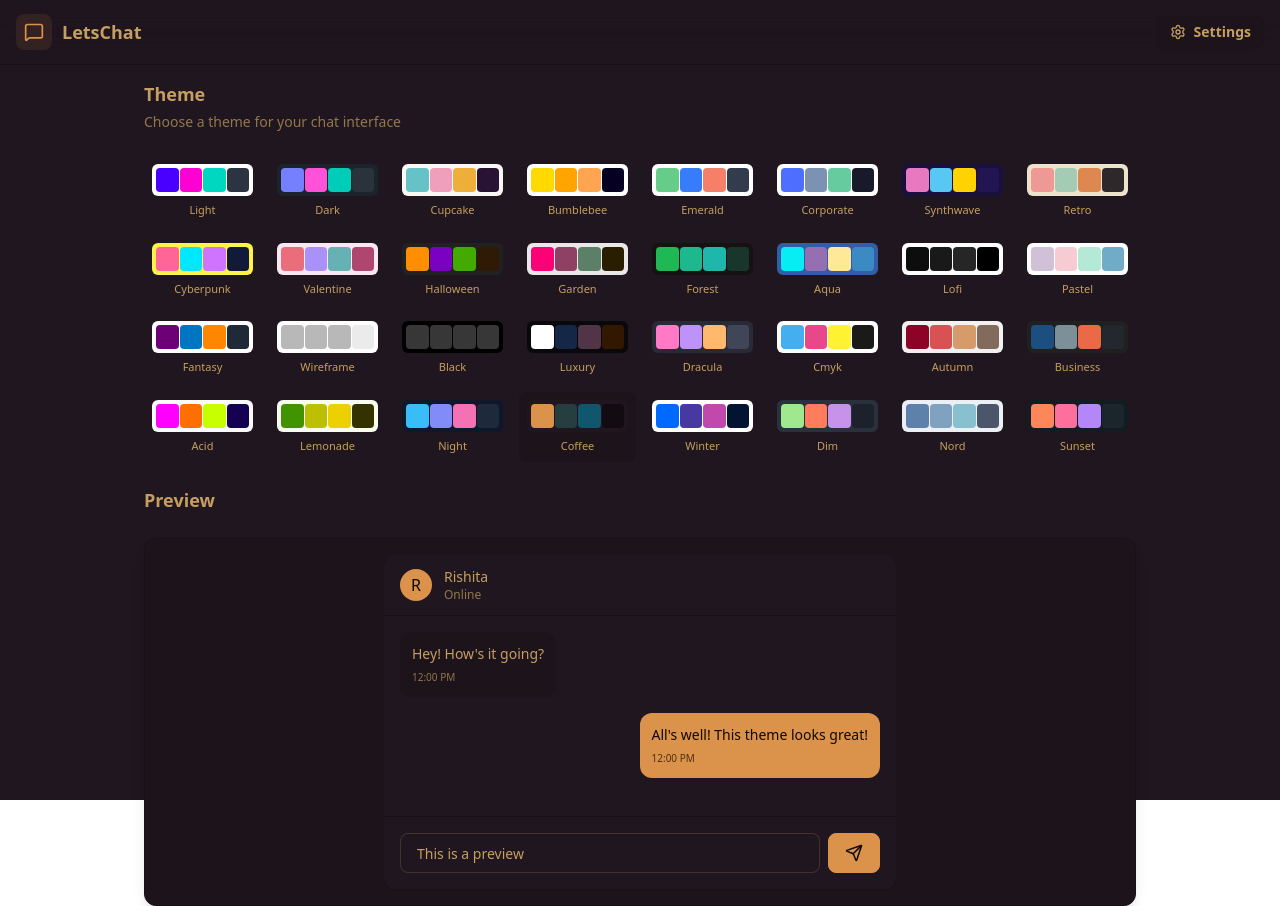
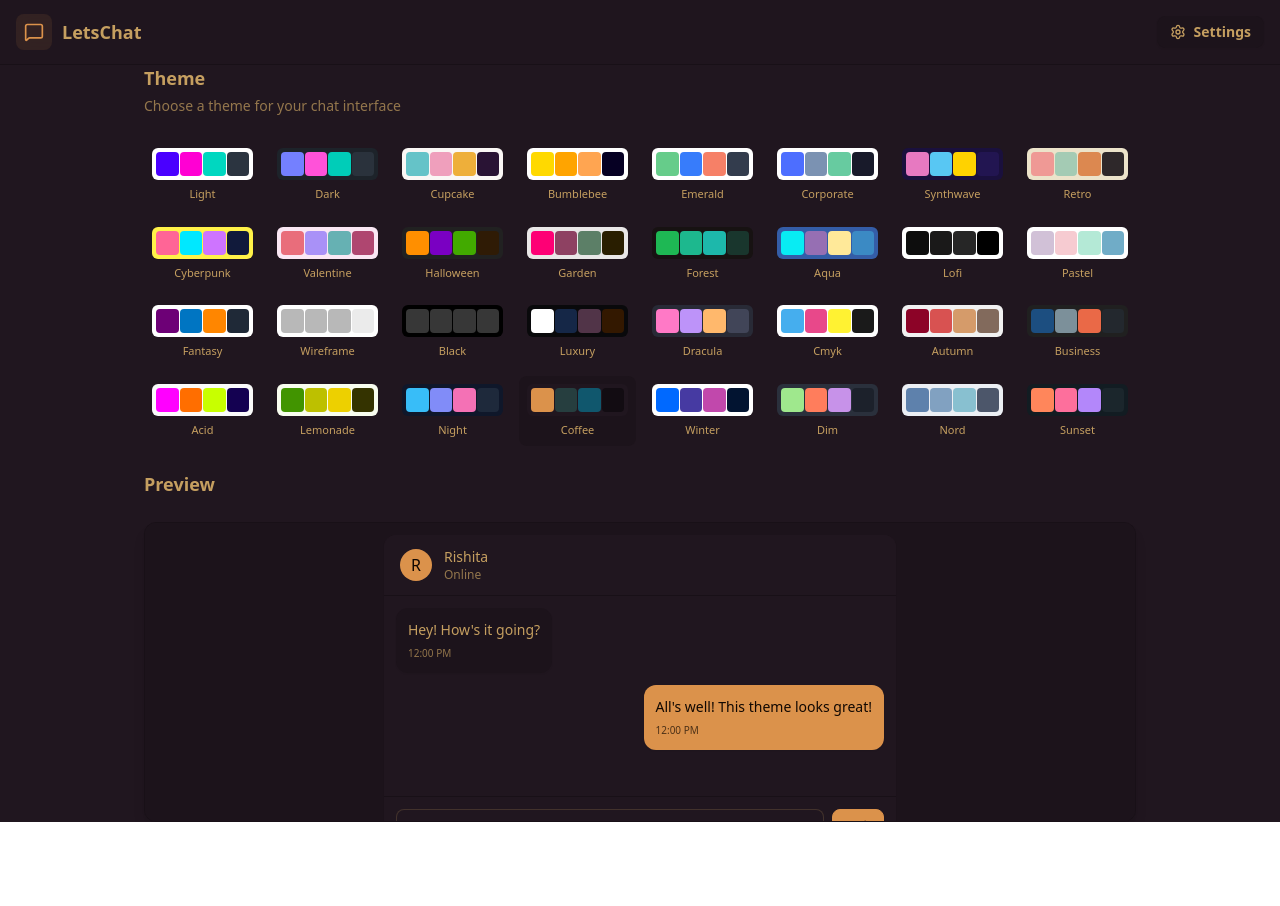
Before and after one commit to Rishita09/LetsChat, a React (Vite) app in the folder frontend/: page /settings in a window 1280 px wide. After the commit the page ends 822 px from the top, so only its background shows below. Built offline with nearby package versions, Linux system fonts and the light colour scheme; no server answers.

Commit message:
`Refactor CSS classes and styles in Navbar, ProfilePage, and SettingsPage components`

```diff
--- a/frontend/src/components/Navbar.jsx
+++ b/frontend/src/components/Navbar.jsx
@@ -6,7 +6,7 @@ import { LogOut, MessageSquare, Settings, User } from "lucide-react";
 const Navbar = () => {
   const { logout, authUser } = useAuthStore();
   return (
-    <header className="bg-base-100 border-b border-base-300 fixed w-full top-0 z-40 backdrop-blur-lg bg-base-100/10">
+    <header className="bg-base-100 border-b border-base-300 fixed w-full top-0 z-40 backdrop-blur-lg bg-base-100/80">
       <div className="container mx-auto px-4 h-16">
         <div className="flex items-center justify-between h-full">
           <div className="flex items-center gap-8">
--- a/frontend/src/pages/ProfilePage.jsx
+++ b/frontend/src/pages/ProfilePage.jsx
@@ -21,9 +21,9 @@ const ProfilePage = () => {
   };
 
   return (
-    <div className="h-screen bg-gradient-to-t from-black to-slate-800 pt-20ddx">
+    <div className="min-h-screen bg-gradient-to-t from-black to-slate-800 pt-16">
       <div className="max-w-2xl mx-auto p-4 py-8">
-        <div className="bg-base-300 rounded-xl p-6 space-y-8">
+        <div className="bg-base-300 rounded-xl p-4 space-y-6">
           <div className="text-center">
             <h1 className="text-2xl font-semibold">Profile</h1>
             <p className="mt-2">Your profile information</p>
@@ -34,7 +34,7 @@ const ProfilePage = () => {
               <img
                 src={selectedImg || authUser.profilePic || "/avatar.png"}
                 alt="Profile"
-                className="size-32 rounded-full object-cover border-4"
+                className="size-24 rounded-full object-cover border-4"
               />
               <label
                 htmlFor="avatar-upload"
@@ -83,7 +83,7 @@ const ProfilePage = () => {
             </div>
           </div>
 
-          <div className="mt-6 bg-base-300 rounded-xl p-6">
+          <div className="mt-4 bg-base-300 rounded-xl p-4">
             <h2 className="text-lg font-medium mb-4">Account Information</h2>
             <div className="space-y-3 text-sm">
               <div className="flex items-center justify-between py-2 border-b border-zinc-700">
--- a/frontend/src/pages/SettingsPage.jsx
+++ b/frontend/src/pages/SettingsPage.jsx
@@ -11,7 +11,7 @@ const PREVIEW_MESSAGES = [
 const SettingsPage = () => {
   const { theme, setTheme } = useThemeStore();
   return (
-    <div className="h-screen container mx-auto px-4 pt-20 max-w-5xl">
+    <div className="min-h-screen container mx-auto px-4 pt-16 max-w-5xl">
       <div className="space-y-6">
         <div className="flex flex-col gap-1">
           <h2 className="text-lg font-semibold">Theme</h2>
@@ -48,8 +48,8 @@ const SettingsPage = () => {
 
         {/* Preview Section */}
         <h3 className="text-lg font-semibold mb-3">Preview</h3>
-        <div className="rounded-xl border border-base-300 overflow-hidden bg-base-100 shadow-lg">
-          <div className="p-4 bg-base-200">
+        <div className="rounded-xl border border-base-300 overflow-hidden bg-base-100 shadow-lg max-h-[300px]">
+          <div className="p-3 bg-base-200">
             <div className="max-w-lg mx-auto">
               {/* Mock Chat UI */}
               <div className="bg-base-100 rounded-xl shadow-sm overflow-hidden">
@@ -67,7 +67,7 @@ const SettingsPage = () => {
                 </div>
 
                 {/* Chat Messages */}
-                <div className="p-4 space-y-4 min-h-[200px] max-h-[200px] overflow-y-auto bg-base-100">
+                <div className="p-3 space-y-3 min-h-[200px] max-h-[200px] overflow-y-auto bg-base-100">
                   {PREVIEW_MESSAGES.map((message) => (
                     <div
                       key={message.id}
@@ -104,7 +104,7 @@ const SettingsPage = () => {
                 </div>
 
                 {/* Chat Input */}
-                <div className="p-4 border-t border-base-300 bg-base-100">
+                <div className="p-3 border-t border-base-300 bg-base-100">
                   <div className="flex gap-2">
                     <input
                       type="text"
```
